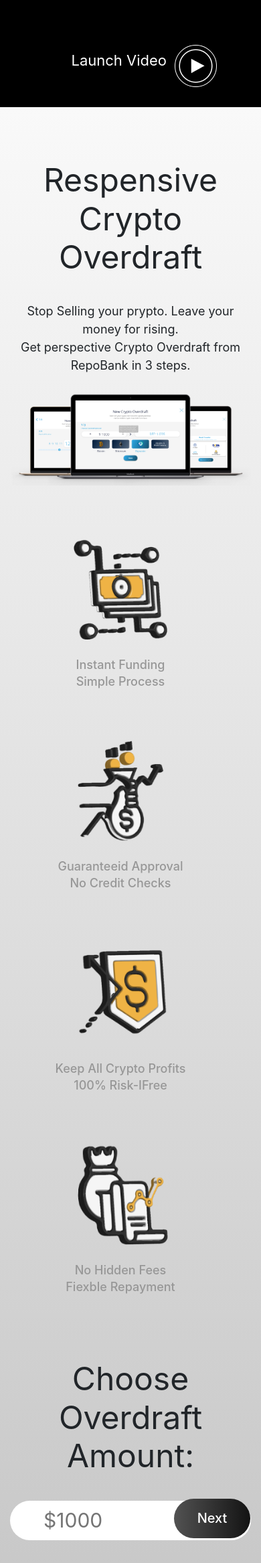
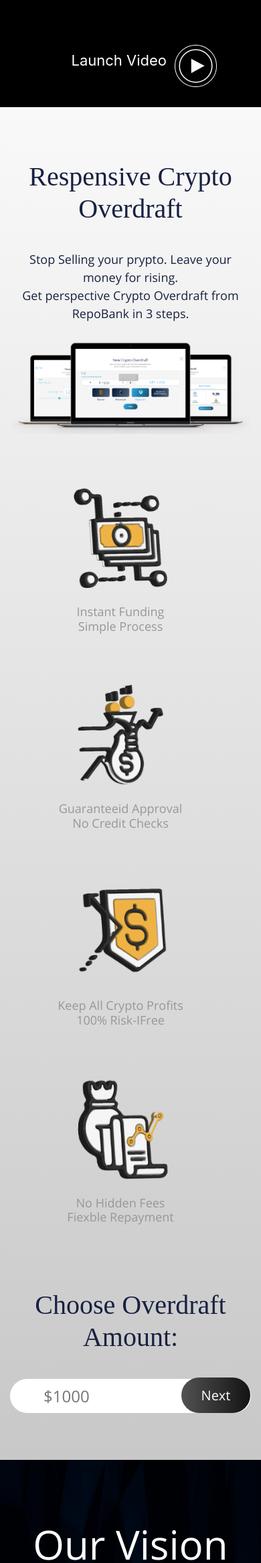
Before and after one commit to 11September/repo-bank-markup, a PHP site: page / in a window 390 px wide; the page is wider, and only the part inside the window is pictured. Shown: the part 684-3018 px from the top of that part at 67% size. Run offline with PHP 8.4, Linux system fonts and the light colour scheme; some libraries are stand-ins or nearby versions; some web fonts are replaced.

Commit message:
my mini fixed

```diff
--- a/css/style.css
+++ b/css/style.css
@@ -206,7 +206,9 @@
 /* Instant_Crypto_Overdrafts */
 .Instant_Crypto_Overdrafts{
     padding: 80px 0 70px;
+    color: #182140;
     background: linear-gradient(to bottom, #f9f9f9, #c8c8c8);
+    font-family: OpenSans-Regular;
 }
 
 .Instant_Crypto_Overdrafts .modal-content{
@@ -216,7 +218,8 @@
 .Instant_Crypto_Overdrafts h2{
     padding-bottom: 30px;
     font-size: 60px;
-    font-weight: 400;
+    font-family: OpenSans-Bold;
+
 }
 
 .h2-text, .description-p {
@@ -255,19 +258,20 @@
 .icon_items p{
     padding-top: 25px;
     color: #979797;
-    line-height: 1.4;
-    font-weight: 500;
+    line-height: 1.2;
+    font-weight: 400;
     font-size: 24px;
 }
 
 .icon_items:hover p{
-    color: #525870;
+    color: #182140;
 }
 
 .icon_items:hover {
     background: white;
-    border-bottom: 2px solid #4f556d;
+    border-bottom: 2px solid #182140;
     padding: 30px 15px 28px;
+    cursor: pointer;
 }
 
 .h2-choose {
@@ -300,7 +304,7 @@
 
 .overdraft_panel .new_crypto_overdraft {
     position: absolute;
-    left: 394px;
+    left: 423px;
     top: 77px;
     font-size: 24px;
     font-weight: 500;
@@ -309,11 +313,18 @@
     border: none;
     border-radius: 50px;
     color: #fff;
+    transition-duration: .2s;
 }
 
 .overdraft_panel .new_crypto_overdraft:hover{
+    background: linear-gradient(to left, #525252, #131313);
+    transition-duration: .2s;
+}
+
+.overdraft_panel .new_crypto_overdraft:active{
     background: #111111;
     box-shadow: 0 0 7px 3px rgba(17, 17, 17, 0.8);
+    transition-duration: .2s;
 }
 
 .overdraft_panel .new_crypto_overdraft:hover,
@@ -1956,6 +1967,21 @@ button .btn, button .btn-lg {
     .launch-video img{
         width: 50%;
     }
+
+    /* Instant_Crypto_Overdrafts */
+    .Instant_Crypto_Overdrafts h2 {
+        font-size: 40px !important;
+    }
+
+    .overdraft_panel .new_crypto_overdraft {
+        top: 69%;
+        padding: 15px 30px !important;
+    }
+
+    .overdraft_panel input {
+        font-size: 24px !important;
+    }
+    /* Instant_Crypto_Overdrafts end */
 }
 
 .wrapper-download-button:hover {
@@ -2309,7 +2335,7 @@ button .btn, button .btn-lg {
 
 .modal-description p{
     font-size: 25px;
-    color: #000000;
+    color: #182140;
 }
 
 .modal-content .team-item-social{
@@ -2524,6 +2550,10 @@ button .btn, button .btn-lg {
         width: 75%;
     }
 
+    .overdraft_panel .new_crypto_overdraft {
+        top: 120px;
+    }
+
     .our_vision_slider_panel .slick-slide{
         height: 525px;
     }
@@ -2899,6 +2929,12 @@ button .btn, button .btn-lg {
 
 @media (max-width: 400px) {
     .overdraft_panel .new_crypto_overdraft{
+        top: 71%;
+    }
+}
+
+@media (max-width: 382px){
+    .overdraft_panel .new_crypto_overdraft {
         top: 77%;
     }
 }
```
